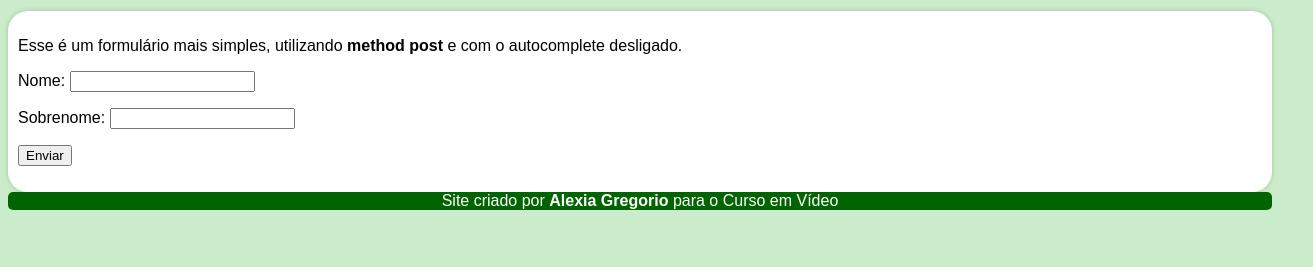
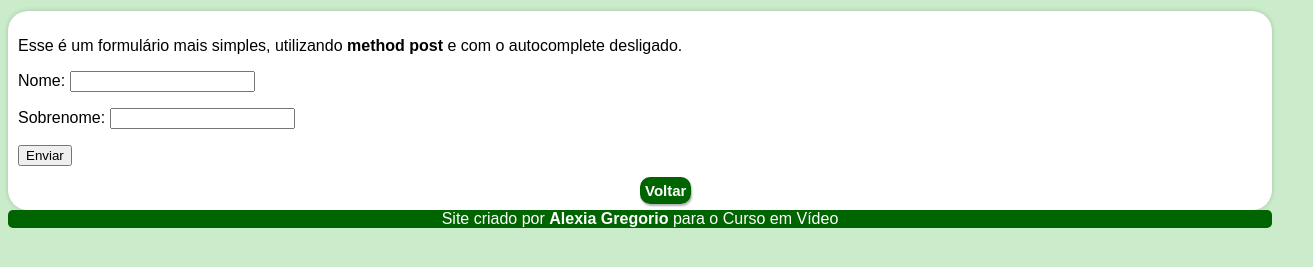
Before and after one commit to alexiagregorio/Formularios, a plain HTML site: page form001.html in a window 1280 px wide. Shown: the part 89-356 px from the top of the page, 1313 px wide, since content can reach past the window. Drawn offline with Linux system fonts and the light colour scheme.

Commit message:
botão voltar

```diff
--- a/estilos/style.css
+++ b/estilos/style.css
@@ -65,3 +65,14 @@ footer a:hover {
     color: white;
     background-color: rgba(255, 255, 255, 0.329);
 }
+
+a.voltar {
+    background-color:darkgreen;
+    color: white;
+    font-weight: bold;
+    font-size: 15px;
+    border-radius: 10px;
+    padding: 5px;
+    box-shadow: 1px 2px 2px rgba(0, 0, 0, 0.301);
+    margin: 50%;
+}
--- a/form001.html
+++ b/form001.html
@@ -20,6 +20,7 @@
                 <input type="text" name="sobrenome" id="isobrenome"></p>
             <p><input type="submit" value="Enviar"></p>
         </form>
+        <a href="index.html" class="voltar">Voltar</a>
     </main>
 
     <footer>Site criado por <a href="https://github.com/alexiagregorio" target="_blank">Alexia Gregorio</a> para o Curso em Vídeo</footer>
```
Also changed, not shown: form002.html (+1 -0 lines), form003.html (+1 -0 lines), form004.html (+1 -0 lines), form005.html (+2 -4 lines), index.html (+5 -5 lines).
